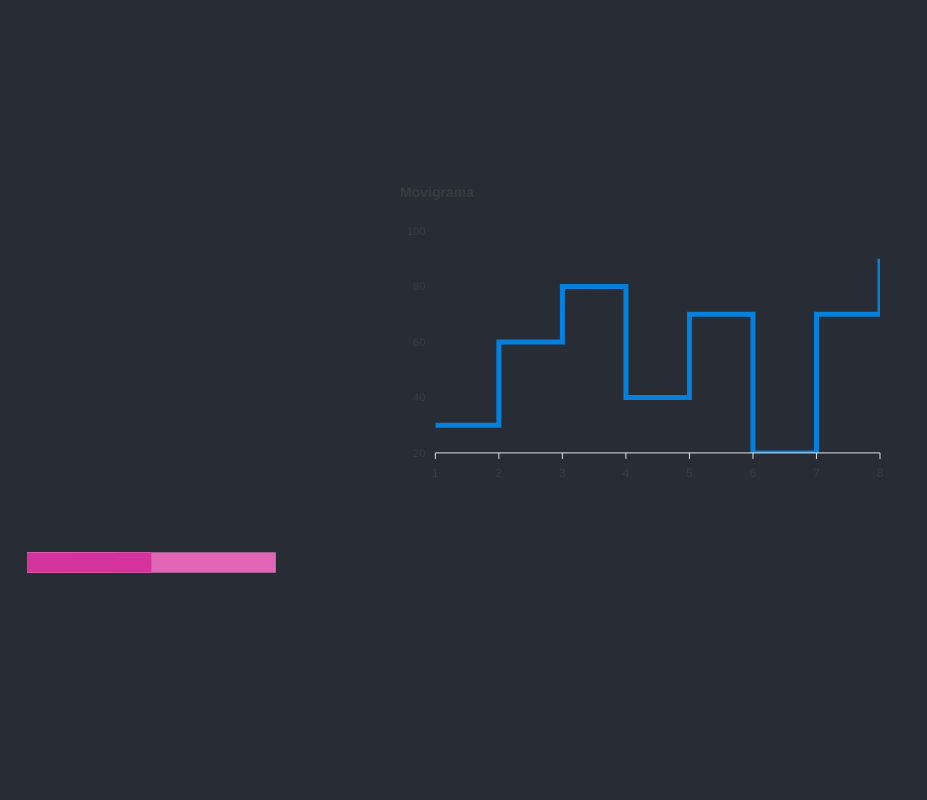
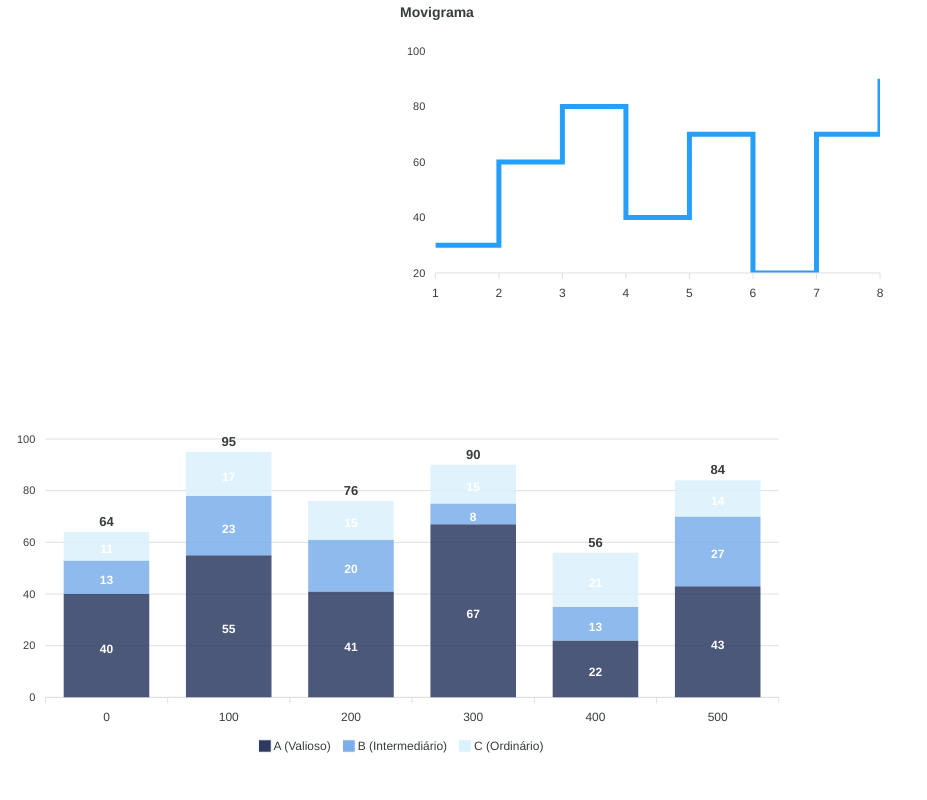
Before and after one commit to WesleyyRafaell/poc-apex-charts, a React (Create React App) app: page / in a window 1280 px wide. Shown: the top 800 px of the page, without its empty margins (0-927 px from the left). Built offline with nearby package versions, Linux system fonts and the light colour scheme.

Commit message:
feat: add bar

```diff
--- a/src/App.css
+++ b/src/App.css
@@ -14,7 +14,7 @@
 }
 
 .App-header {
-  background-color: #282c34;
+  background-color: #fff;
   min-height: 100vh;
   display: flex;
   flex-direction: column;
--- a/src/App.js
+++ b/src/App.js
@@ -1,7 +1,8 @@
 import './App.css';
 
 import Chart from "react-apexcharts";
-import Tmea from './components/charts/tmea';
+import BarLine from './components/charts/BarLine';
+import Bar from './components/charts/Bar';
 
 function App() {
   const movigrama = {
@@ -34,10 +35,6 @@ function App() {
     ]
   }
 
-
-
-
-
   return (
     <div className="App">
       <header className="App-header">
@@ -50,7 +47,10 @@ function App() {
           />
         </div>
         <div style={{width: '100%'}}>
-          <Tmea />
+          <Bar />
+        </div>
+        <div style={{width: '100%'}}>
+          <BarLine />
         </div>
 
       </header>
--- /dev/null
+++ b/src/components/charts/Bar.js
@@ -0,0 +1,86 @@
+import React from "react"
+import Chart from "react-apexcharts";
+
+const Bar = () => {
+    const data = {
+        categories: ['0', '100', '200', '300', '400', '500'],
+        options: [
+            {
+              color: "#2D3B62",
+              name: 'A (Valioso)',
+              values: [40, 55, 41, 67, 22, 43]
+            },
+            {
+              color: "#7CAEEC",
+              name: 'B (Intermediário)',
+              values: [13, 23, 20, 8, 13, 27]
+            },
+            {
+              color: "#DBF1FD",
+              name: 'C (Ordinário)',
+              values:  [11, 17, 15, 15, 21, 14]
+            },
+        ]
+    }
+
+    const settings = {
+        options: {
+          chart: {
+            type: 'bar',
+            height: 350,
+            stacked: true,
+            toolbar: {
+                show: false
+            },
+            zoom: {
+                enabled: true
+            }
+          },
+          plotOptions: {
+            bar: {
+                horizontal: false,
+                dataLabels: {
+                  total: {
+                    enabled: true,
+                    style: {
+                      fontSize: '13px',
+                      fontWeight: 900
+                    }
+                  }
+                }
+              },
+          },
+          stroke: {
+            width: 0,
+            colors: ["#fff"],
+            height: "1px",
+          },
+          xaxis: {
+            type: 'category',
+            categories: data.categories,
+          },
+          legend: {
+            position: 'bottom',
+          },
+          colors: data.options.map(item => item.color)
+        },
+        series: data.options.map(item => ({ name: item.name, data: item.values}))
+    }
+
+    return (
+        <div className="App">
+            <p>Bar</p>
+            <div style={{width: '100%'}}>
+                <Chart
+                    options={settings.options}
+                    series={settings.series}
+                    type="bar"
+                    height={350}
+                    width={800}
+                />
+            </div>
+        </div>
+  );
+}
+
+export default Bar
--- a/src/components/charts/tmea.js
+++ b/src/components/charts/BarLine.js
@@ -1,7 +1,7 @@
 import React from "react"
 import Chart from "react-apexcharts";
 
-const Tmea = () => {
+const BarLine = () => {
 
   const data = [
     {
@@ -103,6 +103,7 @@ const Tmea = () => {
 
     return (
         <div className="App">
+            <p>Bar line</p>
             <div style={{width: '100%'}}>
                 <Chart
                     options={settings.options}
@@ -116,4 +117,4 @@ const Tmea = () => {
   );
 }
 
-export default Tmea
+export default BarLine
--- a/src/index.css
+++ b/src/index.css
@@ -7,6 +7,12 @@ body {
   -moz-osx-font-smoothing: grayscale;
 }
 
+.apexcharts-tooltip {
+  background: #FFF6E7;
+  color: #EDBD65;
+  border: 1px solid #EDBD65;
+}
+
 code {
   font-family: source-code-pro, Menlo, Monaco, Consolas, 'Courier New',
     monospace;
```
